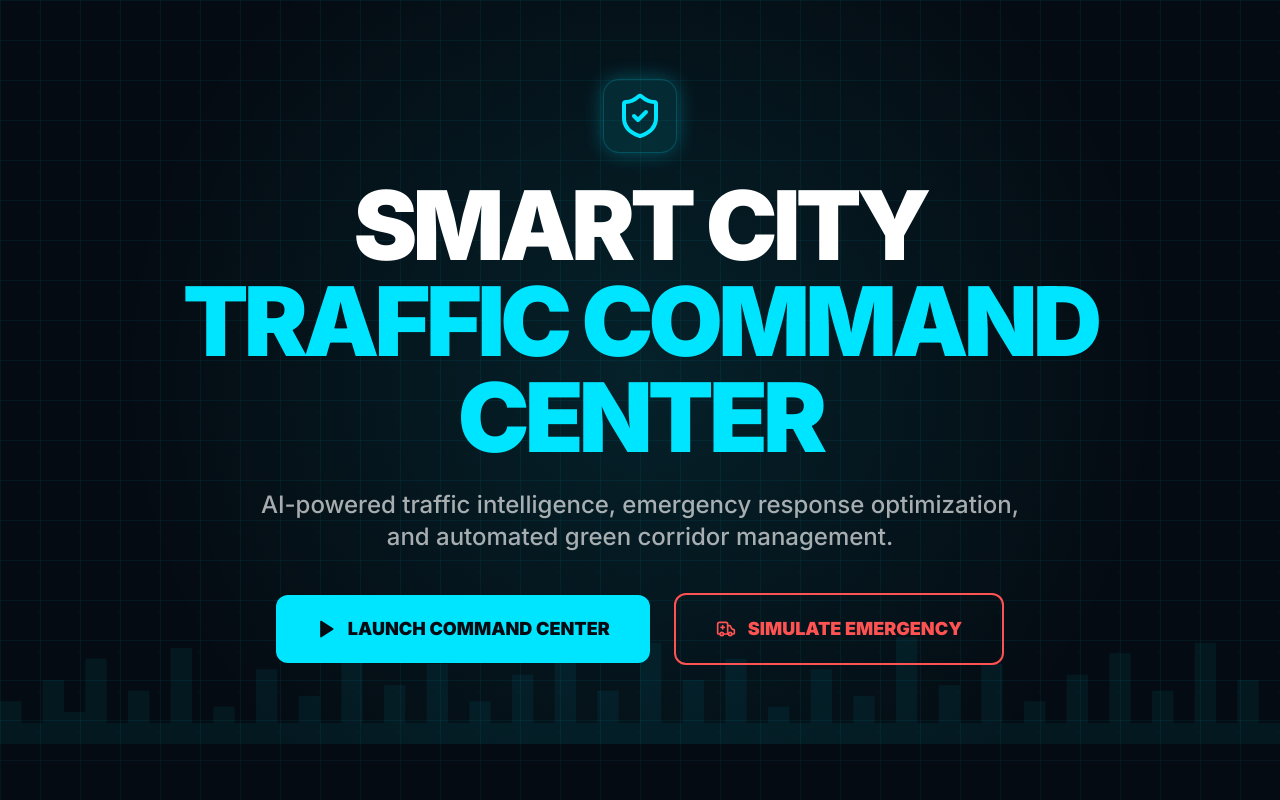
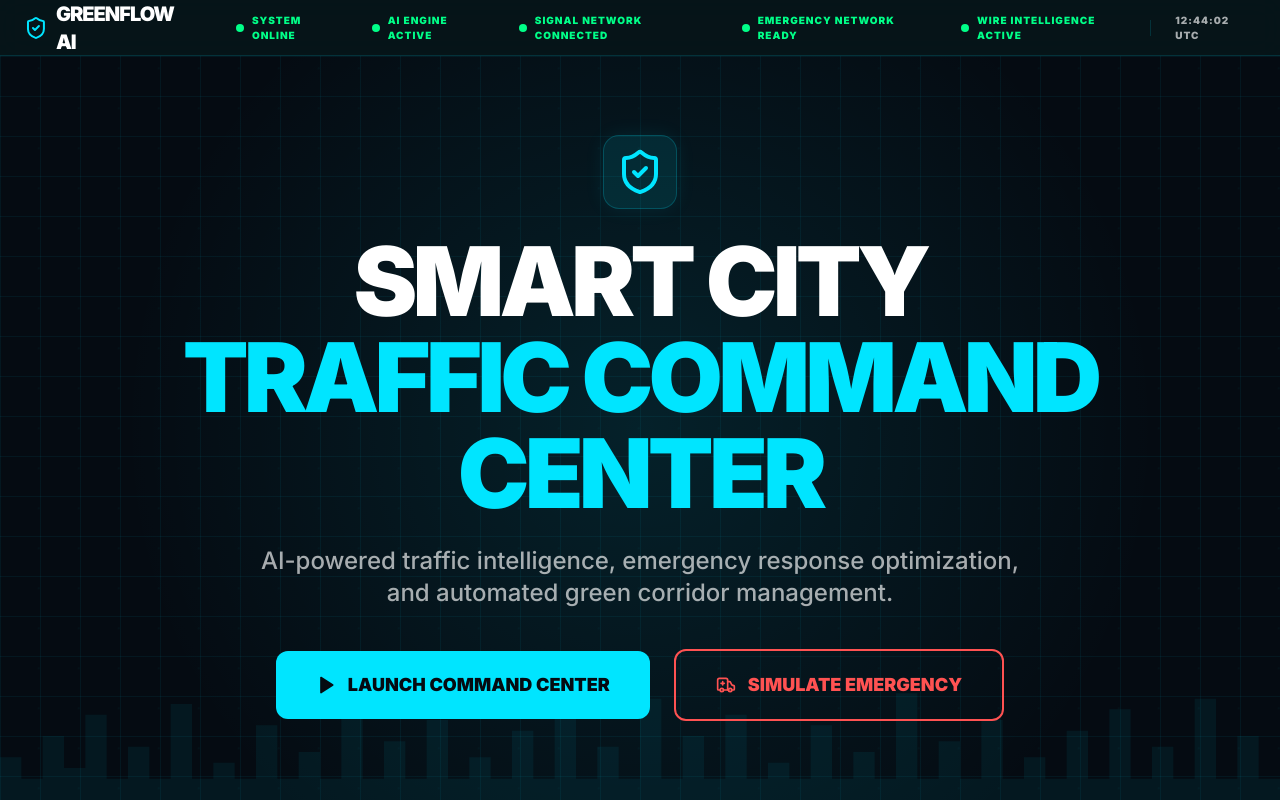
Before and after one commit to arpitkumar28/Smart-Traffic-Management-System-with-Green-Corridor, a Next.js app in the folder frontend/: page / in a window 1280 px wide. Built offline with nearby package versions, Linux system fonts and the light colour scheme.

Commit message:
Change in Design

```diff
--- a/frontend/components/Shell.tsx
+++ b/frontend/components/Shell.tsx
@@ -22,42 +22,42 @@ export function Shell({ children }: { children: ReactNode }) {
   return (
     <div className="min-h-screen bg-background text-text-primary font-inter flex flex-col">
       {/* TOP STATUS BAR */}
-      {!isLanding && (
-        <header className="h-14 border-b border-border bg-secondary-background/80 backdrop-blur-md flex items-center justify-between px-6 sticky top-0 z-50">
+      <header className="h-14 border-b border-border bg-secondary-background/80 backdrop-blur-md flex items-center justify-between px-6 sticky top-0 z-50">
           <div className="flex items-center gap-6">
             <Link href="/" className="flex items-center gap-2 mr-4">
               <ShieldCheck className="text-primary" size={24} />
               <span className="font-black tracking-tighter text-xl">GREENFLOW AI</span>
             </Link>
 
-            <div className="hidden md:flex items-center gap-6 text-[10px] font-bold tracking-widest text-success">
-              <div className="flex items-center gap-2">
+            <div className="hidden md:flex items-center gap-6 text-[10px] font-black tracking-widest text-text-secondary uppercase">
+              <div className="flex items-center gap-2 text-success">
                 <span className="w-2 h-2 rounded-full bg-success animate-pulse" />
                 SYSTEM ONLINE
               </div>
-              <div className="flex items-center gap-2">
+              <div className="flex items-center gap-2 text-success">
                 <span className="w-2 h-2 rounded-full bg-success" />
                 AI ENGINE ACTIVE
               </div>
-              <div className="flex items-center gap-2">
+              <div className="flex items-center gap-2 text-success">
                 <span className="w-2 h-2 rounded-full bg-success" />
                 SIGNAL NETWORK CONNECTED
+              </div>
+              <div className="flex items-center gap-2 text-success">
+                <span className="w-2 h-2 rounded-full bg-success" />
+                EMERGENCY NETWORK READY
+              </div>
+              <div className="flex items-center gap-2 text-success">
+                <span className="w-2 h-2 rounded-full bg-success" />
+                WIRE INTELLIGENCE ACTIVE
               </div>
             </div>
           </div>
 
-          <div className="flex items-center gap-4">
-             <div className="flex items-center gap-2 text-[10px] font-bold tracking-widest text-primary">
-                <Cpu size={14} />
-                WIRE INTELLIGENCE ACTIVE
-             </div>
+           <div className="flex items-center gap-4">
              <div className="h-4 w-[1px] bg-border mx-2" />
-             <div className="text-[10px] font-bold tracking-widest text-text-secondary">
-               12:44:02 UTC
-             </div>
-          </div>
+             <div className="text-[10px] font-black tracking-widest text-text-secondary">12:44:02 UTC</div>
+           </div>
         </header>
-      )}
 
       <div className="flex flex-1 overflow-hidden">
         {/* SIDEBAR - Only show on dashboard pages */}
--- a/frontend/lib/api.ts
+++ b/frontend/lib/api.ts
@@ -48,6 +48,8 @@ export interface TrafficEvent {
   id: number;
   event: string;
   timestamp: string;
+  /** Optional location or zone identifier for the event */
+  location?: string;
 }
 
 export interface AnalyticsData {
--- /dev/null
+++ b/frontend/tailwind.config.js
@@ -0,0 +1,31 @@
+/** @type {import('tailwindcss').Config} */
+module.exports = {
+  content: [
+    './app/**/*.{js,ts,jsx,tsx}',
+    './components/**/*.{js,ts,jsx,tsx}',
+    './lib/**/*.{js,ts,jsx,tsx}',
+  ],
+  theme: {
+    extend: {
+      colors: {
+        background: '#050B12',
+        'secondary-background': '#07171B',
+        'card-background': '#0D1B24',
+        border: 'rgba(0,229,255,0.15)',
+        primary: '#00E5FF',
+        success: '#00FF88',
+        warning: '#FFC857',
+        danger: '#FF5252',
+        'text-primary': '#FFFFFF',
+        'text-secondary': 'rgba(255,255,255,0.65)'
+      },
+      fontFamily: {
+        inter: ['Inter', 'ui-sans-serif', 'system-ui'],
+      },
+      boxShadow: {
+        'neon': '0 0 20px rgba(0,229,255,0.08)',
+      }
+    },
+  },
+  plugins: [],
+};
```
